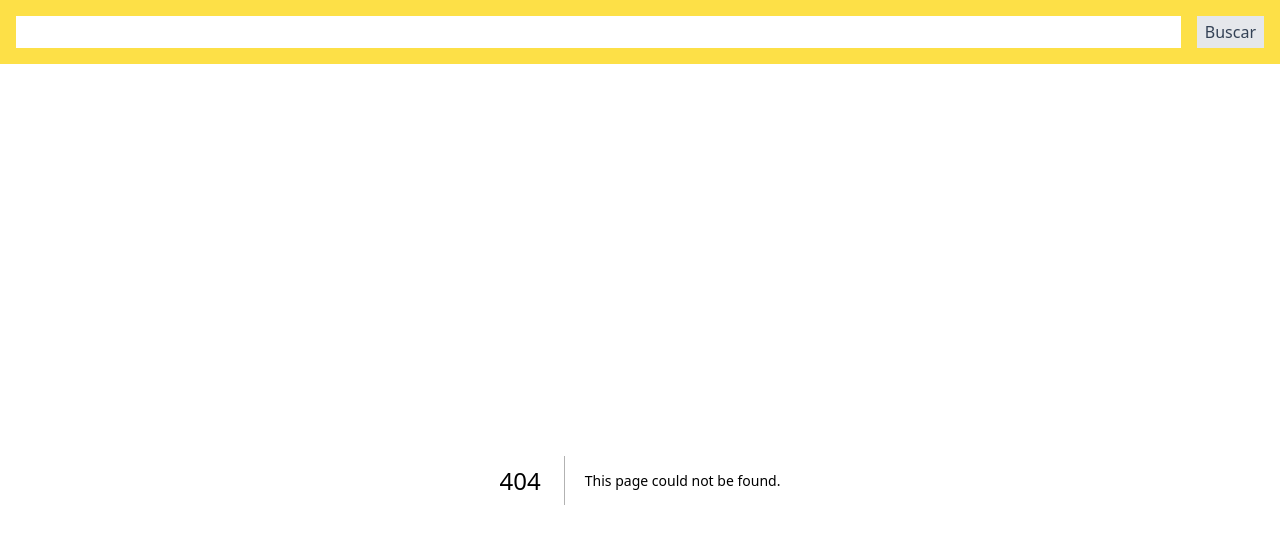
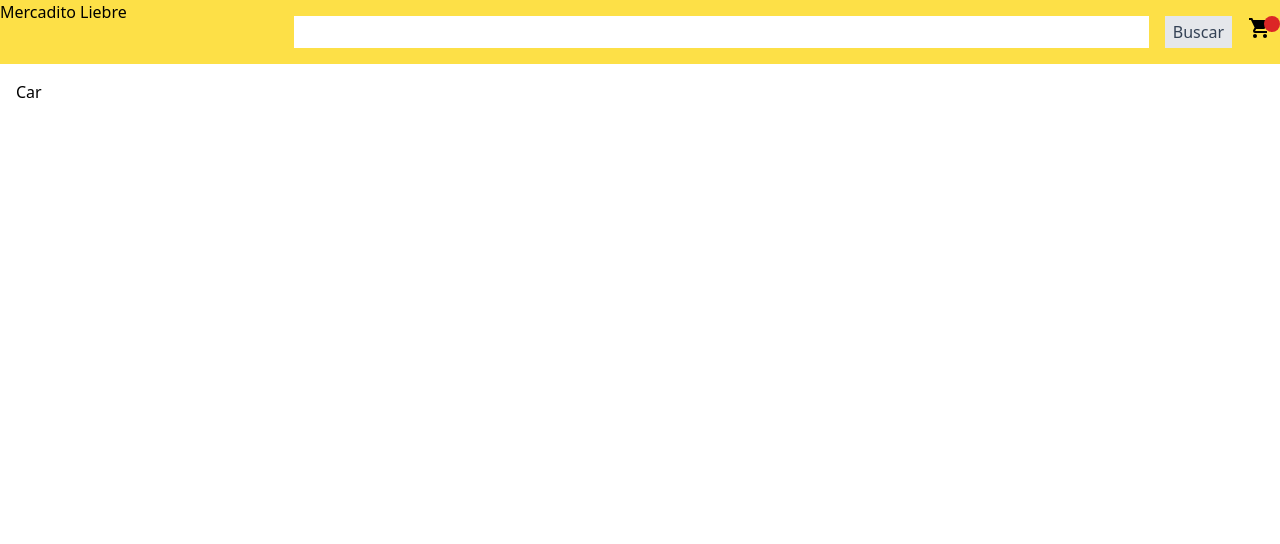
Before and after one commit to leo-it/ecomerce-libre-nextjs, a Next.js app: page /car in a window 1280 px wide. Before the commit this address had no page. Shown: the top 544 px of the page. Built offline with nearby package versions, Linux system fonts and the light colour scheme.

Commit message:
agrego carrito

```diff
--- a/app/api.ts
+++ b/app/api.ts
@@ -25,7 +25,7 @@ const api = {
     },
     search: (query: string) =>
       fetch(
-        `https://api.mercadolibre.com/sites/MLA/search?q=${query}&limit=4`
+        `https://api.mercadolibre.com/sites/MLA/search?q=${query}&limit=15`
       ).then(
         (res) =>
           res.json() as Promise<{
--- /dev/null
+++ b/app/car/page.tsx
@@ -0,0 +1,9 @@
+import React from 'react'
+
+const Car = () => {
+  return (
+    <div>Car</div>
+  )
+}
+
+export default Car
--- /dev/null
+++ b/app/components/Navbar/index.tsx
@@ -0,0 +1,54 @@
+"use client";
+
+import React, { useEffect, useState } from "react";
+
+import Link from "next/link";
+
+const Navbar = () => {
+  const [car, setCar] = useState();
+  useEffect(() => {
+    const idsCar = localStorage.getItem("idsCar");
+    if (idsCar) {
+      setCar(Object.keys(JSON.parse(idsCar)).length);
+    }
+  }, []);
+
+  console.log(car);
+
+  return (
+    <header className="h-16 beet flex space-x-32 bg-yellow-300 ">
+      <h3 className="w-[14%]">Mercadito Liebre</h3>
+      <div className="w-[1200px] flex">
+        <form
+          action="/items"
+          className="m-auto px-4 gap-4 flex flex-1 max-w-screen-xl"
+        >
+          <input name="search" className="h-8 px-2 flex-1" type="text" />
+          <button
+            className="h-8 bg-gray-200 px-2 py-1 text-slate-700"
+            type="submit"
+          >
+            Buscar
+          </button>
+        </form>
+        <li className="  h-8 m-auto block mt-4 lg:inline-block  align-middle text-black hover:text-gray-700">
+          <Link
+            key="car-button"
+            href={"/car"}
+            role="button"
+            className="relative flex"
+          >
+            <svg className="flex-1 w-8 h-8 fill-current">
+              <path d="M17,18C15.89,18 15,18.89 15,20A2,2 0 0,0 17,22A2,2 0 0,0 19,20C19,18.89 18.1,18 17,18M1,2V4H3L6.6,11.59L5.24,14.04C5.09,14.32 5,14.65 5,15A2,2 0 0,0 7,17H19V15H7.42A0.25,0.25 0 0,1 7.17,14.75C7.17,14.7 7.18,14.66 7.2,14.63L8.1,13H15.55C16.3,13 16.96,12.58 17.3,11.97L20.88,5.5C20.95,5.34 21,5.17 21,5A1,1 0 0,0 20,4H5.21L4.27,2M7,18C5.89,18 5,18.89 5,20A2,2 0 0,0 7,22A2,2 0 0,0 9,20C9,18.89 8.1,18 7,18Z" />
+            </svg>
+            <p className="absolute right-0 top-0 rounded-full bg-red-600 w-4 h-4 top right p-0 m-0 text-white font-mono text-sm  leading-tight text-center">
+              {car}
+            </p>
+          </Link>
+        </li>
+      </div>
+    </header>
+  );
+};
+
+export default Navbar;
--- a/app/items/[id]/page.tsx
+++ b/app/items/[id]/page.tsx
@@ -1,19 +1,37 @@
-'use client'
+"use client";
 
 import "./Item.scss";
 
 import api from "../../api";
+import { useRouter } from "next/navigation";
 
+//todo aplicartipado a toda la app
 export default async function itemPage({
   params: { id },
 }: {
   params: { id: string };
 }) {
+  const router = useRouter();
   //fetch
   const item = await api.item.fetch(id);
   //handler
+  let arrayIds = [];
   const handleCar = (id) => {
-    // localStorage.setItem("idsCar", id);
+    const idObjectJSON = localStorage.getItem("idsCar");
+    let idObject = {};
+
+    if (idObjectJSON) {
+      idObject = JSON.parse(idObjectJSON);
+    }
+
+    // Paso 2: Agregar un nuevo ID al objeto
+    idObject[id] = true;
+
+    // Paso 3: Convertir el objeto actualizado a JSON y guardar en el LocalStorage
+    const idObjectActualizadoJSON = JSON.stringify(idObject);
+    localStorage.setItem("idsCar", idObjectActualizadoJSON);
+
+    router.push("/car", { scroll: false });
   };
 
   return (
--- a/app/layout.tsx
+++ b/app/layout.tsx
@@ -1,10 +1,11 @@
 import "./globals.css";
 
 import type { Metadata } from "next";
+import Navbar from "./components/Navbar";
 
 export const metadata: Metadata = {
-  title: "Create Next App",
-  description: "Generated by create next app",
+  title: "Mercadito Liebre",
+  description: "practica ecommerce",
 };
 
 export default function RootLayout({
@@ -17,12 +18,7 @@ export default function RootLayout({
   return (
     <html lang="en">
       <body>
-        <header className="h-16 flex bg-yellow-300 ">
-          <form action="/items" className="m-auto px-4 gap-4 flex flex-1 max-w-screen-xl">
-            <input name="search" className="h-8 px-2 flex-1" type="text" />
-            <button className="h-8 bg-gray-200 px-2 py-1 text-slate-700" type="submit">Buscar</button>
-          </form>
-        </header>
+        <Navbar/>
         <main className="max-x-screen-xl p-4">{children}</main>
       </body>
     </html>
```
Also changed, not shown: public/img/cart.svg (added).
